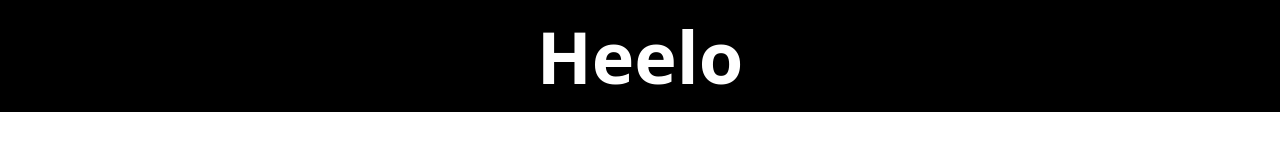
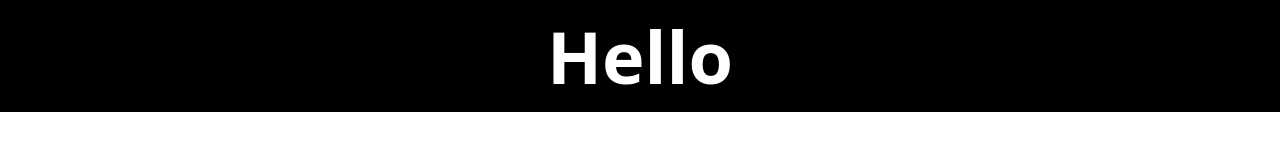
Before and after one commit to RehanTechForge/testing, a website built with Vite: page index.html in a window 1280 px wide. Built offline with nearby package versions, Linux system fonts and the light colour scheme.

Commit message:
finx heading

```diff
--- a/index.html
+++ b/index.html
@@ -8,7 +8,7 @@
   </head>
   <body>
     <div class="bg-black text-white text-center text-7xl font-semibold py-5">
-      Heelo
+      Hello
     </div>
     <script type="module" src="/src/main.ts"></script>
   </body>
```
